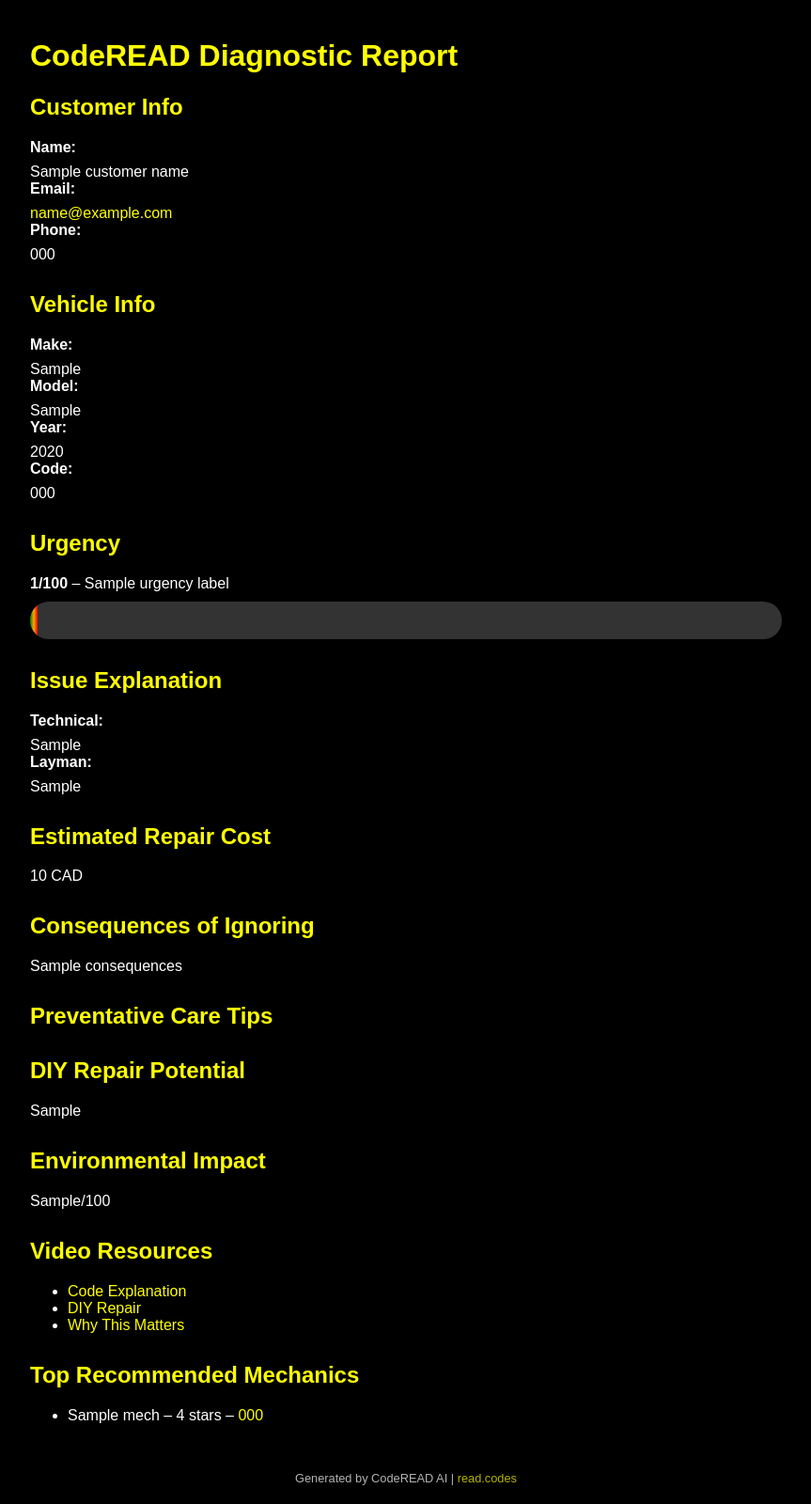
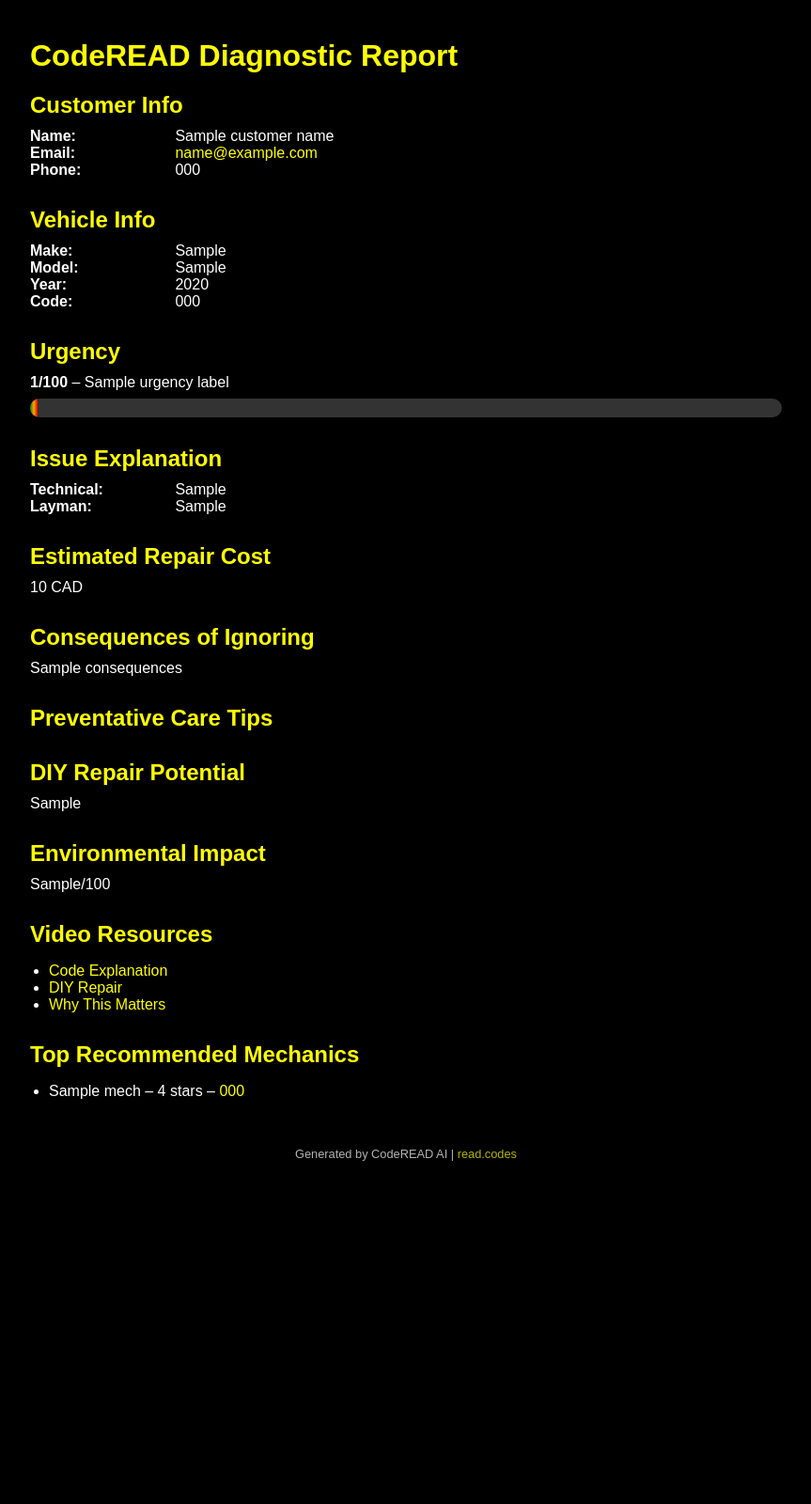
Before and after one commit to CODEREaDer24/coderead, a Flask app: template templates/report.html in a window 1280 px wide. Shown: the whole page at 94% size, without its empty margins (208-1071 px from the left). After the commit the page ends 1235 px from the top, so only its background shows below. Run offline with Flask 3, Linux system fonts and the light colour scheme; the template is opened without the code that fills it: most values are stand-ins (such as "Sample title", 1, 10 or a date in 2020).

Commit message:
Update report.html

```diff
--- a/templates/report.html
+++ b/templates/report.html
@@ -1,7 +1,8 @@
 <!DOCTYPE html>
 <html lang="en">
 <head>
-  <meta charset="UTF-8">
+  <meta charset="UTF-8" />
+  <meta name="viewport" content="width=device-width, initial-scale=1.0"/>
   <title>CodeREAD Diagnostic Report</title>
   <style>
     body {
@@ -18,22 +19,23 @@
     }
     h1, h2 {
       color: #ff0;
+      margin-bottom: 10px;
     }
     .section {
       margin-bottom: 30px;
     }
     .label {
       font-weight: bold;
-      display: block;
-      margin-bottom: 8px;
+      display: inline-block;
+      width: 150px;
     }
     .gauge {
       width: 100%;
-      height: 40px;
+      height: 20px;
       background: #333;
-      border-radius: 20px;
+      border-radius: 10px;
       overflow: hidden;
-      margin: 10px 0;
+      margin-top: 8px;
     }
     .gauge-fill {
       height: 100%;
@@ -53,6 +55,7 @@
       font-size: 0.8em;
       opacity: 0.7;
     }
+    ul { padding-left: 20px; }
   </style>
 </head>
 <body>
@@ -77,7 +80,9 @@
     <div class="section">
       <h2>Urgency</h2>
       <div><strong>{{ urgency_percent }}/100</strong> – {{ urgency_label }}</div>
-      <div class="gauge"><div class="gauge-fill"></div></div>
+      <div class="gauge">
+        <div class="gauge-fill"></div>
+      </div>
     </div>
 
     <div class="section">
```
